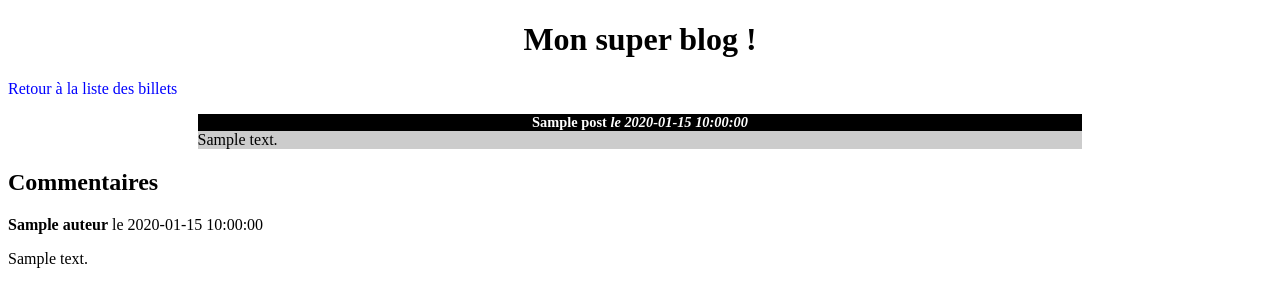
After one commit to neikh/miniblog, a PHP site: template view/frontend/postView.php in a window 1280 px wide. The commit adds this page. Shown: the top 307 px of the page. Run offline with PHP 8.4, Linux system fonts and the light colour scheme; the template is opened without the code that fills it: most values are stand-ins (such as "Sample title", 1, 10 or a date in 2020); data that the repository does not hold is empty.

Commit message:
refactorisation MVC

```diff
--- /dev/null
+++ b/public/css/style.css
@@ -0,0 +1,27 @@
+h1, h3
+{
+    text-align:center;
+}
+h3
+{
+    background-color:black;
+    color:white;
+    font-size:0.9em;
+    margin-bottom:0px;
+}
+.news p
+{
+    background-color:#CCCCCC;
+    margin-top:0px;
+}
+.news
+{
+    width:70%;
+    margin:auto;
+}
+
+a
+{
+    text-decoration: none;
+    color: blue;
+}
--- /dev/null
+++ b/view/frontend/postView.php
@@ -0,0 +1,31 @@
+<?php $titre = htmlspecialchars($post['titre']); ?>
+
+<?php ob_start(); ?>
+<h1>Mon super blog !</h1>
+<p><a href="index.php">Retour à la liste des billets</a></p>
+
+<div class="news">
+    <h3>
+        <?= htmlspecialchars($post['titre']) ?>
+        <em>le <?= $post['creation_date_fr'] ?></em>
+    </h3>
+
+    <p>
+        <?= nl2br(htmlspecialchars($post['contenu'])) ?>
+    </p>
+</div>
+
+<h2>Commentaires</h2>
+
+<?php
+while ($comment = $comments->fetch())
+{
+?>
+    <p><strong><?= htmlspecialchars($comment['auteur']) ?></strong> le <?= $comment['comment_date_fr'] ?></p>
+    <p><?= nl2br(htmlspecialchars($comment['commentaire'])) ?></p>
+<?php
+}
+?>
+<?php $content = ob_get_clean(); ?>
+
+<?php require('template.php'); ?>
--- /dev/null
+++ b/view/frontend/template.php
@@ -0,0 +1,12 @@
+<!DOCTYPE html>
+<html>
+    <head>
+        <meta charset="utf-8" />
+        <title><?= $title ?></title>
+        <link href="public/css/style.css" rel="stylesheet" />
+    </head>
+
+    <body>
+        <?= $content ?>
+    </body>
+</html>
```
Also changed, not shown: controller/frontend.php (added, +18 -0 lines), index.php (+18 -49 lines), model/frontend.php (added, +40 -0 lines), view/frontend/listPostsView.php (added, +30 -0 lines).
